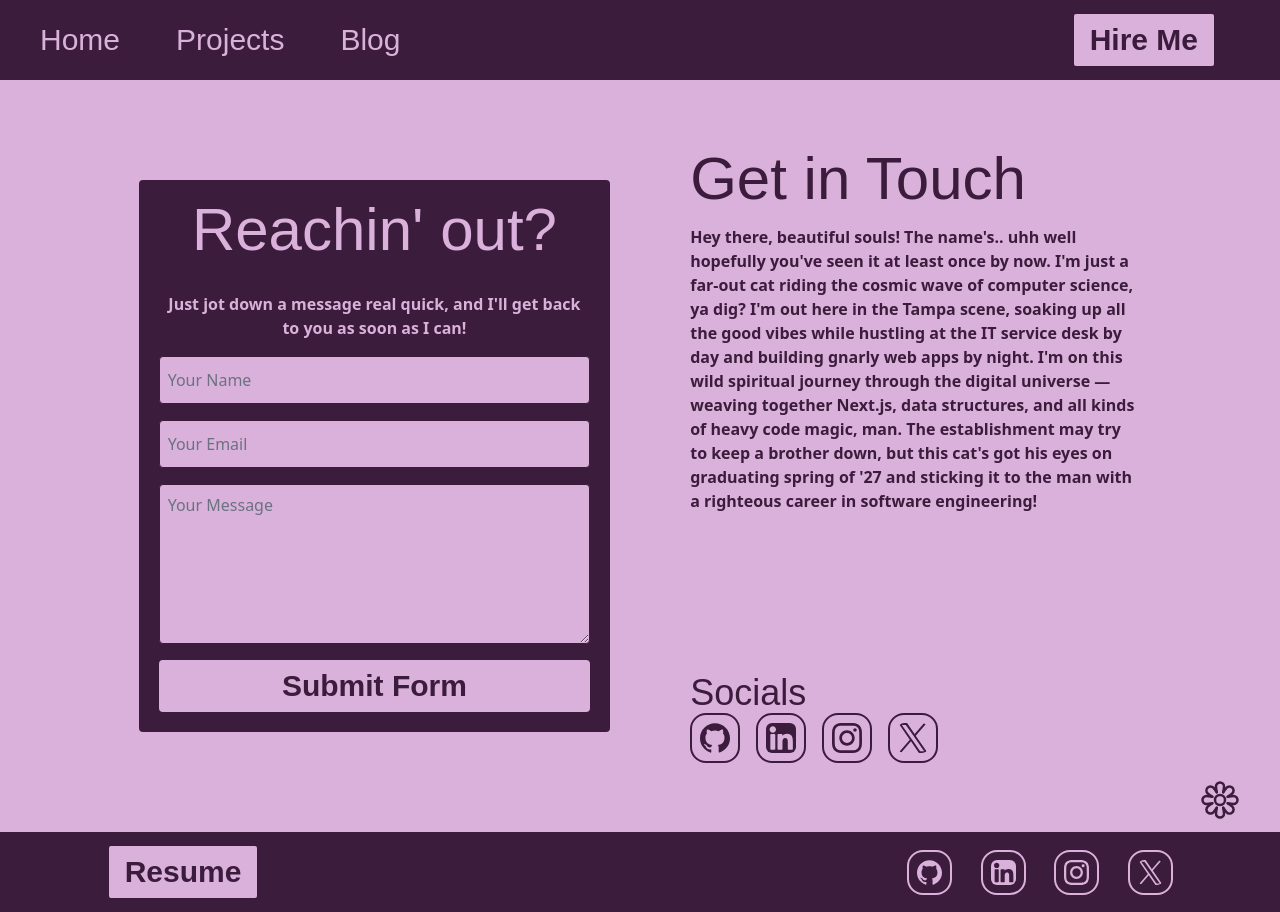
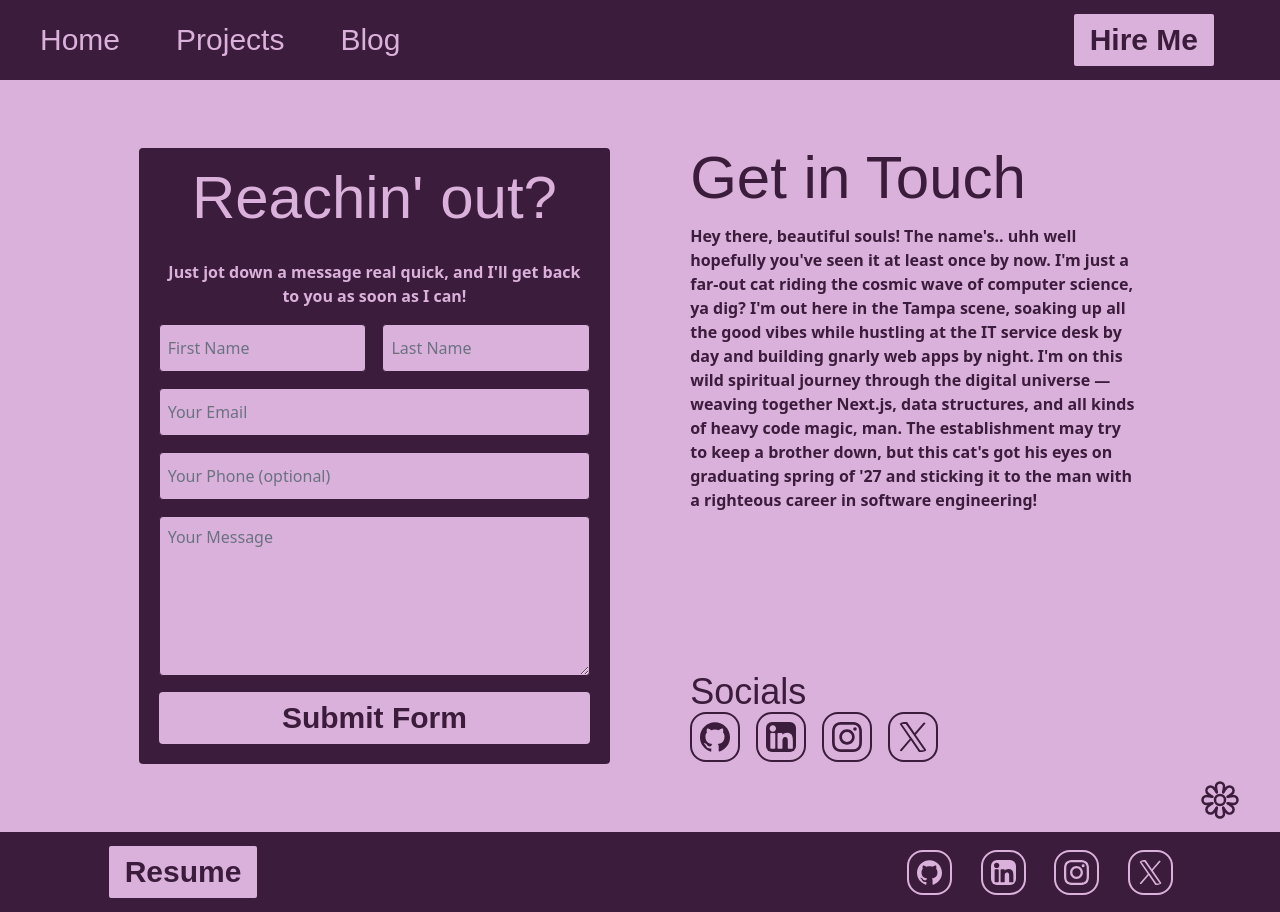
Before and after one commit to jamesdev4you/GroovyPortfolio, a Next.js app in the folder portfolio/: page /contact in a window 1280 px wide. Built offline with nearby package versions, Linux system fonts and the light colour scheme; a web font is replaced by a local one.

Commit message:
project hail mary

```diff
--- a/portfolio/app/api/events/route.ts
+++ /dev/null
@@ -1,12 +0,0 @@
-import type { NextRequest } from 'next/server';
-import { NextResponse } from 'next/server';
-
-export const POST = async (request: NextRequest) => {
-  const event = await request.json();
-
-  if (event.type === 'email.received') {
-    return NextResponse.json(event);
-  }
-
-  return NextResponse.json({});
-};
--- /dev/null
+++ b/portfolio/app/api/send/route.ts
@@ -0,0 +1,43 @@
+import { NextResponse } from "next/server";
+import { Resend } from "resend";
+
+export async function POST(req: Request) {
+  try {
+    if (!process.env.RESEND_API_KEY) {
+      throw new Error("RESEND_API_KEY is missing");
+    }
+
+    const resend = new Resend(process.env.RESEND_API_KEY);
+
+    const { firstName, lastName, email, phone, message } = await req.json();
+
+    if (!firstName || !email || !message) {
+      return NextResponse.json(
+        { error: "Missing required fields" },
+        { status: 400 }
+      );
+    }
+
+    await resend.emails.send({
+      from: "james boyle <hello@jamesboyle.dev>",
+      to: "jamesdev4you@gmail.com",
+      subject: "New Contact Form Submission",
+      html: `
+        <h2>New Contact Message</h2>
+        <p><strong>Name:</strong> ${firstName} ${lastName ?? ""}</p>
+        <p><strong>Email:</strong> ${email}</p>
+        <p><strong>Phone:</strong> ${phone ?? "N/A"}</p>
+        <p><strong>Message:</strong></p>
+        <p>${message}</p>
+      `,
+    });
+
+    return NextResponse.json({ success: true });
+  } catch (error) {
+    console.error("Contact email error:", error);
+    return NextResponse.json(
+      { error: "Failed to send message" },
+      { status: 500 }
+    );
+  }
+}
--- /dev/null
+++ b/portfolio/app/api/send/template.tsx
@@ -0,0 +1,13 @@
+import * as React from 'react';
+
+interface EmailTemplateProps {
+  firstName: string;
+}
+
+export function EmailTemplate({ firstName }: EmailTemplateProps) {
+  return (
+    <div>
+      <h1>Welcome, {firstName}!</h1>
+    </div>
+  );
+}
--- a/portfolio/app/contact/page.tsx
+++ b/portfolio/app/contact/page.tsx
@@ -1,22 +1,12 @@
+"use client";
+
 import GithubIcon from "../../public/icons/github.svg"
 import LinkedInIcon from "../../public/icons/linkedin.svg"
 import InstagramIcon from "../../public/icons/instagram.svg"
 import XIcon from "../../public/icons/x.svg"
 import Flower from "../../public/icons/flower.svg"
 
-import type { NextRequest } from 'next/server';
-import { NextResponse } from 'next/server';
-
-export const POST = async (request: NextRequest) => {
-  const event = await request.json();
-
-  if (event.type === 'email.received') {
-    return NextResponse.json(event);
-  }
-
-  return NextResponse.json({});
-};
-
+import React, { useRef } from "react";
 
 const SocialMedias = [
   { name: "Github", Icon: GithubIcon, href: "https://github.com/jamesdev4you"},
@@ -25,7 +15,45 @@ const SocialMedias = [
   { name: "X", Icon: XIcon, href: "https://x.com/elonmusk"},
 ];
 
+
+
 export default function Contact() {
+
+    const form = useRef<HTMLFormElement | null>(null);
+
+    const handleSubmit = async (e: React.FormEvent<HTMLFormElement>) => {
+        e.preventDefault();
+
+        const formEl = form.current;
+        if (!formEl) return;
+
+        const formData = new FormData(formEl);
+
+        const payload = {
+        firstName: formData.get("user_firstname"),
+        lastName: formData.get("user_lastname"),
+        email: formData.get("user_email"),
+        phone: formData.get("user_phone"),
+        message: formData.get("message"),
+        };
+
+        try {
+        const res = await fetch("/api/contact", {
+            method: "POST",
+            headers: { "Content-Type": "application/json" },
+            body: JSON.stringify(payload),
+        });
+
+        if (!res.ok) throw new Error("Failed to send");
+
+        alert("Message sent successfully!");
+        formEl.reset();
+        } catch (err) {
+        console.error(err);
+        alert("Failed to send message. Please try again.");
+        }
+    };
+
     return(
             <div className="flex relative justify-center items-center w-screen h-auto md:h-screen mt-8 bg-foreground ">
             <Flower
@@ -36,15 +64,20 @@ export default function Contact() {
                 <div className="w-full xl:w-10/12 h-auto flex flex-col md:flex md:flex-row md:p-8 md:pt-20 items-center justify-center gap-20 pt-20">
                     {/* Form */}
                     <div className="w-11/12 rounded border-background border-4 flex-col bg-background items-center justify-center h-full p-4">
-                        <form action="https://api.web3forms.com/submit" method="POST" className=" flex flex-col gap-4 h-full items-center justify-center" >
-                            <h1 className="text-6xl font-display text-foreground text-center ">Reachin&apos; out?</h1>
+                        <form onSubmit={handleSubmit} ref={form} className="flex flex-col gap-4 h-full items-center justify-center">
+                            <h1 className="text-6xl font-display text-foreground text-center">Reachin&apos; out?</h1>
                             <p className="text-foreground mt-4 font-semibold text-center">Just jot down a message real quick, and I&apos;ll get back to you as soon as I can!</p>
-                            <input type="hidden" name="access_key" value="YOUR_ACCESS_KEY_HERE"/>
-                            <input type="text" name="name" className=" rounded w-full h-12 bg-foreground p-2 text-foreground placeholder:text-gray-500 border border-background focus:accent-accent focus:border-accent" placeholder="Your Name" required/>
-                            <input type="email" name="email" className=" rounded w-full h-12 p-2 bg-foreground text-foreground placeholder:text-gray-500 border border-background focus:accent-accent focus:border-accent" placeholder="Your Email" required/>
-                            <textarea name="message" className="rounded w-full h-40 p-2 bg-foreground text-foreground placeholder:text-gray-500 border border-background focus:accent-accent focus:border-accent" placeholder="Your Message" required></textarea>
-                            <input type="hidden" name="redirect" value="https://web3forms.com/success"/>
-                            <button type="submit" className=" flex align-center justify-center hover:cursor-pointer w-full font-display text-3xl bg-foreground hover:bg-background  text-background font-semibold hover:text-foreground hover:border-foreground py-2 px-4 border-background rounded" >Submit Form</button>
+
+                            <div className="flex w-full gap-4">
+                                <input type="text" name="user_firstname" className="rounded w-full h-12 bg-foreground p-2 text-background placeholder:text-gray-500 border border-background focus:border-accent" placeholder="First Name" required/>
+                                <input type="text" name="user_lastname" className="rounded w-full h-12 bg-foreground p-2 text-background placeholder:text-gray-500 border border-background focus:border-accent" placeholder="Last Name"/>
+                            </div>
+
+                            <input type="email" name="user_email" className="rounded w-full h-12 p-2 bg-foreground text-background placeholder:text-gray-500 border border-background focus:border-accent" placeholder="Your Email" required/>
+                            <input type="tel" name="user_phone" className="rounded w-full h-12 p-2 bg-foreground text-background placeholder:text-gray-500 border border-background focus:border-accent" placeholder="Your Phone (optional)"/>
+                            <textarea name="message" className="rounded w-full h-40 p-2 bg-foreground text-background placeholder:text-gray-500 border border-background focus:border-accent" placeholder="Your Message" required></textarea>
+
+                            <button type="submit" className="flex align-center justify-center hover:cursor-pointer w-full font-display text-3xl bg-foreground hover:bg-background text-background font-semibold hover:text-foreground hover:border-foreground py-2 px-4 border-background rounded">Submit Form</button>
                         </form>
                     </div>
 
--- a/portfolio/package.json
+++ b/portfolio/package.json
@@ -16,7 +16,9 @@
     "lucide-react": "^1.16.0",
     "next": "^16.2.6",
     "react": "^19.2.6",
-    "react-dom": "^19.2.6"
+    "react-dom": "^19.2.6",
+    "resend": "^6.12.4",
+    "svix": "^1.95.1"
   },
   "devDependencies": {
     "@svgr/webpack": "^8.1.0",
```
Also changed, not shown: 1 other file (tests, documents, lock files or other folders).
